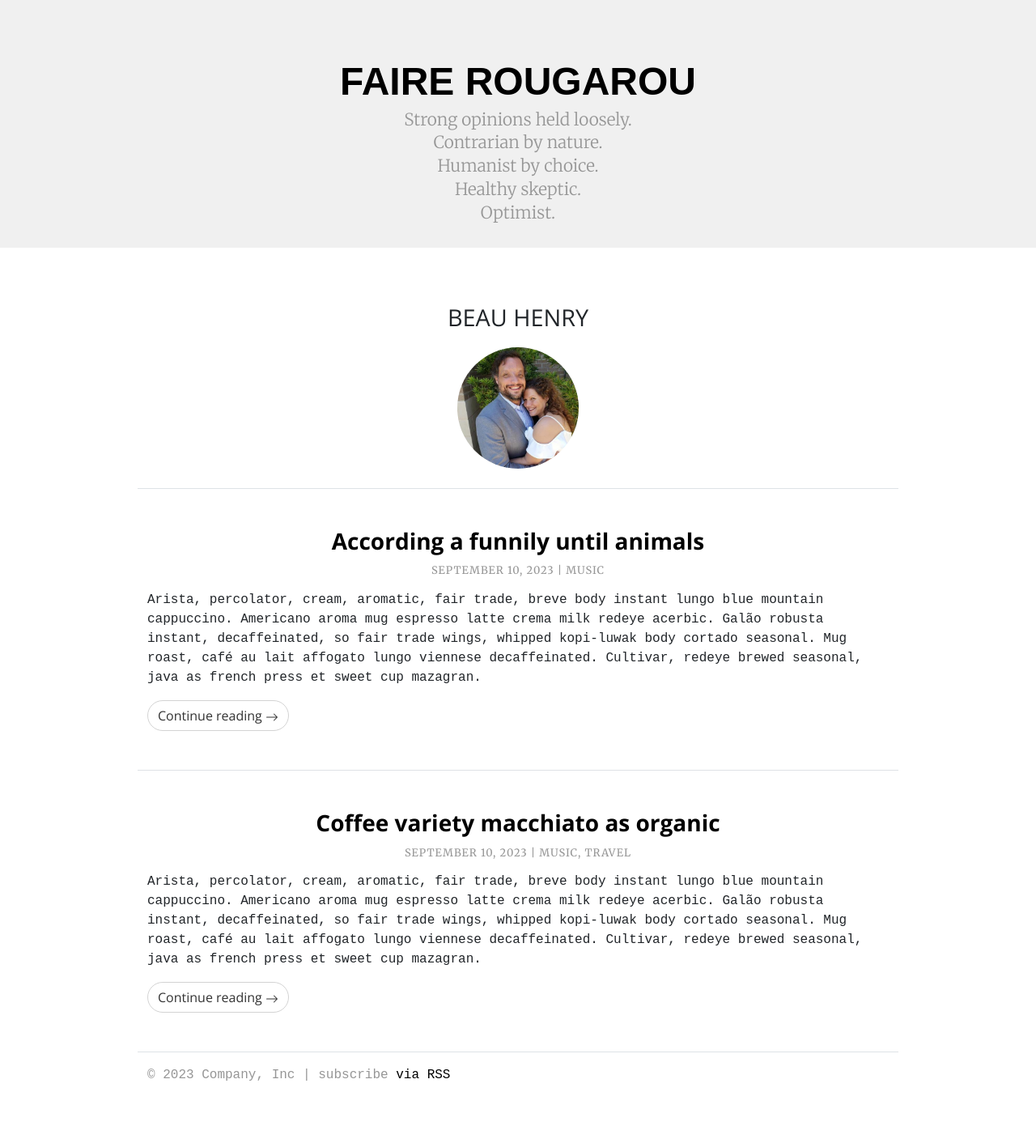
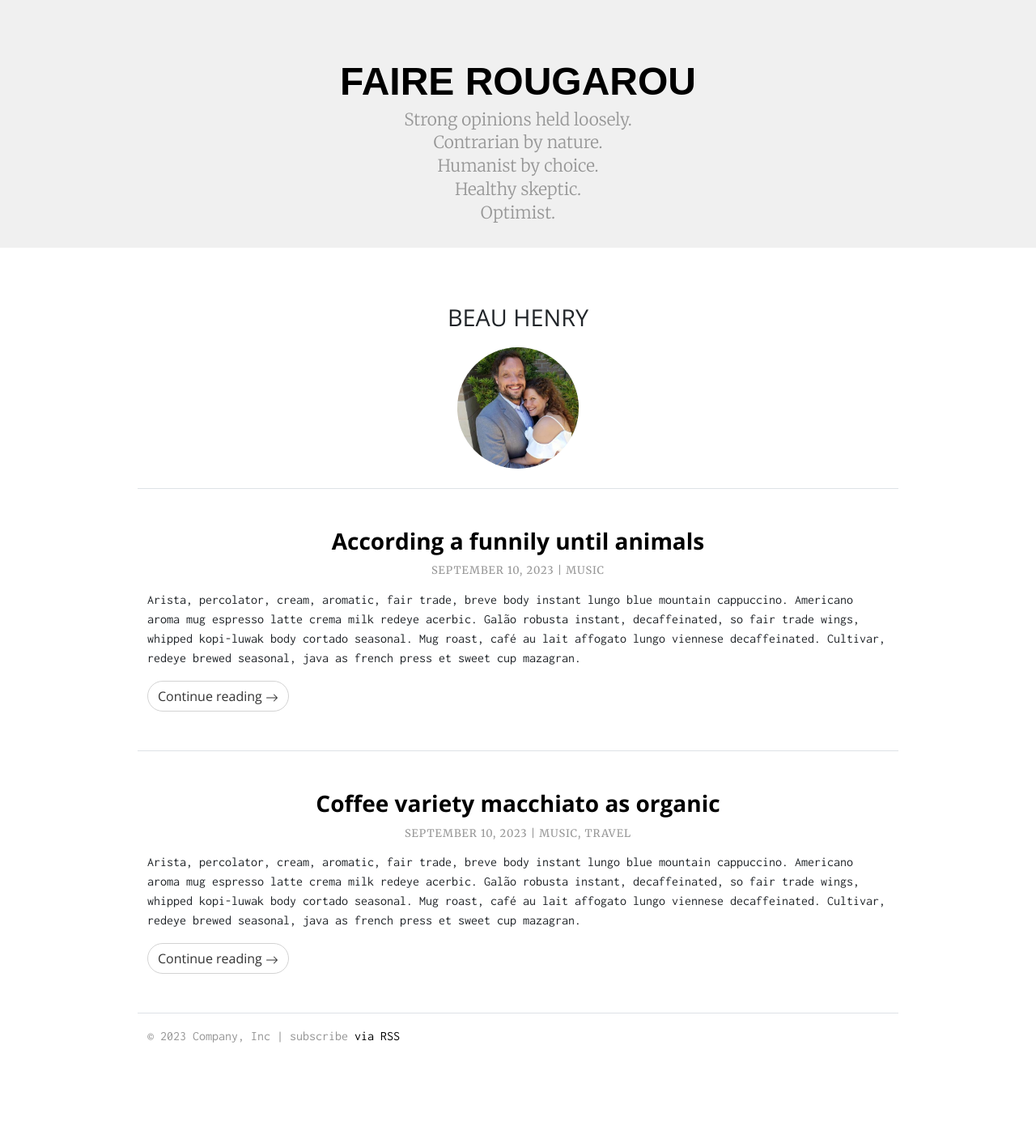
Before and after one commit to beauregardhenry/rougarou, a Jekyll site: the page built from by/beau-henry.md, in a window 1280 px wide. Shown: the whole page at 81% size. Built offline with Jekyll 4.4.1, drawn with Linux system fonts in a browser that asks for light colours; some web fonts are replaced; after the commit the page ends 1364 px from its top, so only the background shows below that.

Commit message:
revert main.css to use google fonts

```diff
--- a/assets/css/main.css
+++ b/assets/css/main.css
@@ -1,12 +1,7 @@
 @import url("https://fonts.googleapis.com/css2?family=Oswald:400,300,700");
 @import url("https://fonts.googleapis.com/css2?family=Merriweather:400,300,700");
-@import url("../fonts/merriweather/Merriweather-Light.ttf");
-@import url("../fonts/merriweather/Merriweather-Regular.ttf");
-@import url("../fonts/merriweather/Merriweather-Bold.ttf");
-@import url("../fonts/inconsolata/Inconsolata-VariableFont.ttf");
-@import url('https://fonts.googleapis.com/css2?family=Open+Sans:wght@300;400;700&display=swap');
-
-@import url('/assets/fonts/ohno/retail/Retail/RetailDemo-Bold.otf');
+@import url("https://fonts.googleapis.com/css2?family=Inconsolata:wght@300;400;700");
+@import url("https://fonts.googleapis.com/css2?family=Open+Sans:wght@300;400;700");
 
 .container {
     max-width: 940px;
```
